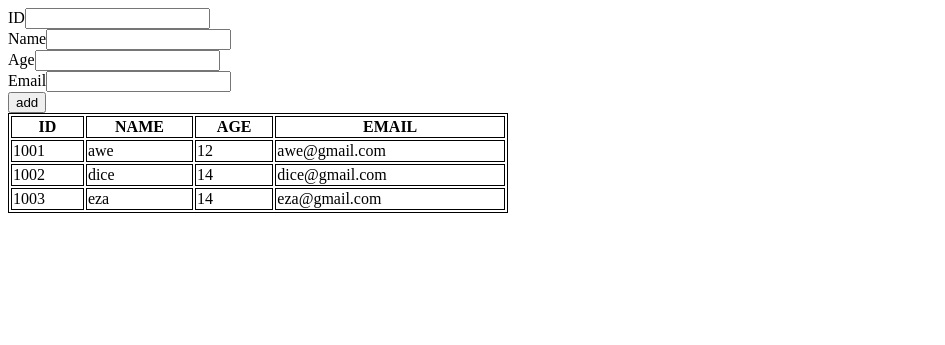
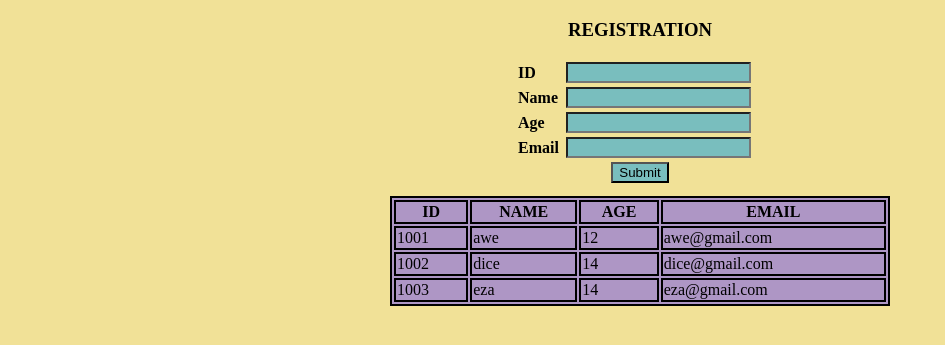
Before and after one commit to jithjayan/framedjango, a Django app: page /display in a window 1280 px wide. Shown: the top 345 px of the page, without its empty margins (0-945 px from the left). Run offline with Django 5.2, Linux system fonts and the light colour scheme.

Commit message:
Update display_usr.html

```diff
--- a/project/templates/display_usr.html
+++ b/project/templates/display_usr.html
@@ -5,26 +5,68 @@
     <meta name="viewport" content="width=device-width, initial-scale=1.0">
     <title>Document</title>
     <style>
-        table{
+        .tbl{
             width: 500px;
+            margin-left: auto;
+            margin-right: auto;
+            margin-top: 10px;
+            background-color: rgb(174, 150, 197);
         }
-        table,th,td{
-            border: 1px solid black;
+        .tbl,td,th{
+            border: 2px solid black;
         }
+        h3{
+            text-align: center;
+        }
+        form{
+            text-align: center;
+        }
+        .reg{
+
+            margin-left: auto;
+            margin-right: auto;
+            width: 250px;
+            text-align: left;
+
+        }
+        .t1,.t2{
+            border: 0;
+        }
+        input{
+            background-color: rgb(121, 190, 190);
+        }
+
     </style>
 </head>
-<body>
-
+<body style="background-color: rgb(241, 225, 151);">
+      <h3 >REGISTRATION</h3>
     <form action="user_reg" method="post">
         {% csrf_token%}
-        ID<input type="text" name="id"><br>
-        Name<input type="text" name="name"><br>
-        Age<input type="number" name="age"><br>
-        Email<input type="email" name="email"><br>
-        <input type="submit" value="add">
+         <table class="reg">
+            <tr >
+                <th class="t1">ID</th>
+                <td class="t2"><input type="text" name="id"></td>
+            </tr>
+            <tr>
+                <th class="t1">Name</th>
+                <td class="t2"><input type="text" name="name"></td>
+            </tr>
+            <tr>
+                <th class="t1">Age</th>
+                <td class="t2"><input type="number" name="age"></td>
+            </tr>
+            <tr>
+                <th class="t1">Email</th>
+                <td class="t2"><input type="email" name="email"></td>
+            </tr>
+            <tr>
+                <td class="t2" colspan="2" style="text-align: center;"> <input type="submit" value="Submit" class="btn btn-primary"></td>
+            </tr>
+         </table>
+
     </form>
 
-  <table>
+  <table class="tbl">
     <tr>
         <th>ID</th>
         <th>NAME</th>
```
